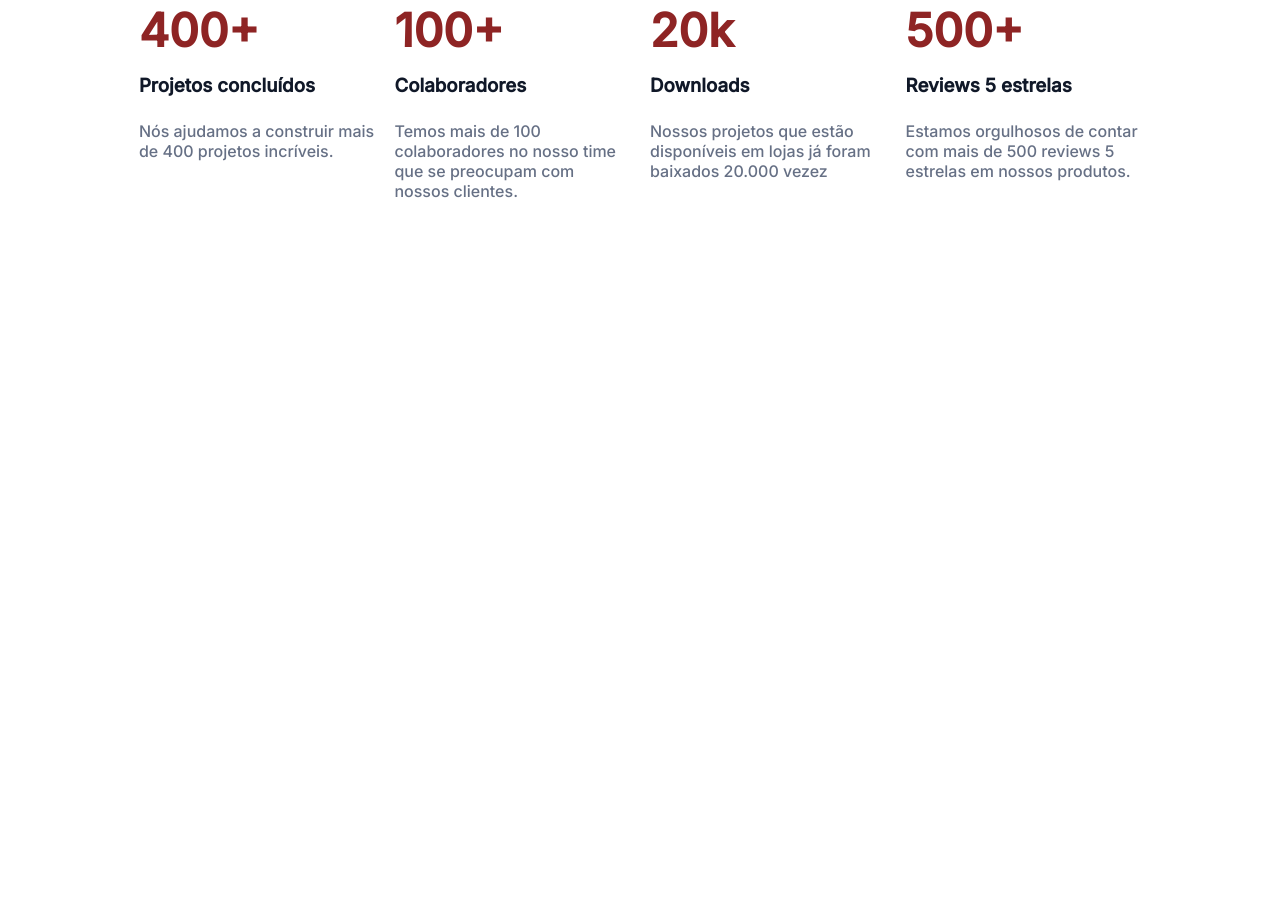
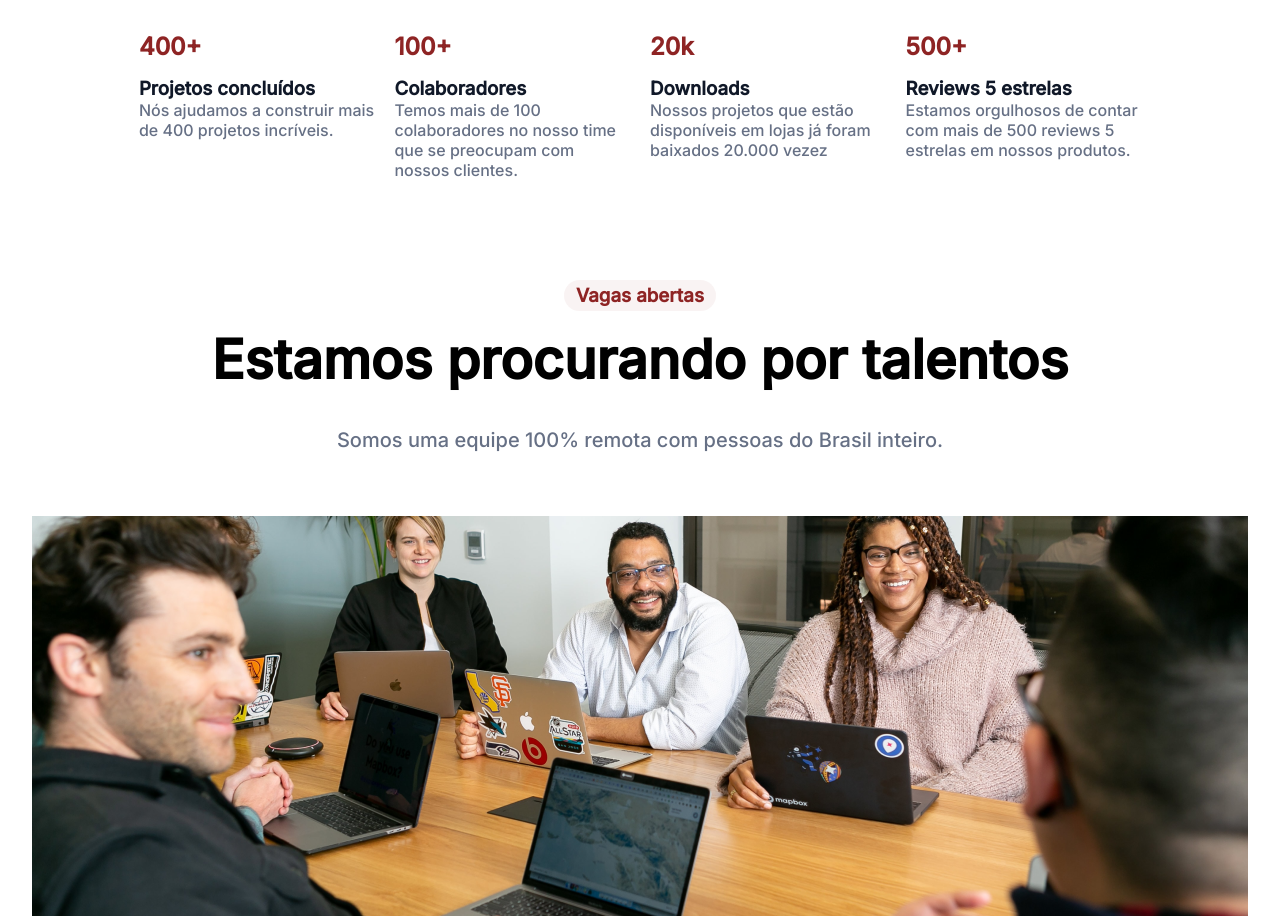
Before and after one commit to Driinho/7DaysOfCodeAlura, a plain HTML site: page HTML_CSS/view/index.html in a window 1280 px wide. Shown: the part 474-1390 px from the top of the page. Before the commit the page ends 800 px from the top, so only its background shows below. Drawn offline with Linux system fonts and the light colour scheme.

Commit message:
Começando section Vagas abertas

```diff
--- a/HTML_CSS/styles/style.css
+++ b/HTML_CSS/styles/style.css
@@ -144,12 +144,14 @@ header {
     padding-top: 6rem;
 }
 
-#sobre_nos h3 {
+.titulo {
     color: #8E2424;
     padding-bottom: 1.5rem;
+    display: flex;
+    justify-content: center;
 }
 
-#sobre_nos h1 {
+.subtitulo {
     font-size: 2.87rem;
     padding-bottom: 2.26rem;
 }
@@ -195,3 +197,31 @@ header {
     color: #667085;
     font-size: 1rem;
 }
+
+#vagas_abertas {
+    display: flex;
+    flex-direction: column;
+    justify-content: center;
+    align-items: center;
+    padding-top: 6.25rem;
+}
+
+#vagas_abertas .titulo {
+    background-color: rgba(142, 36, 36, 0.05);;
+    padding: 4px 12px;
+    border-radius: 16px;
+}
+
+#vagas_abertas .subtitulo {
+    font-size: 36px;
+    margin-top: 1rem;
+}
+
+#vagas_abertas p {
+    font-size: 20px;
+    color: #667085;
+}
+
+#vagas_abertas img {
+    padding-top: 4rem;
+}
--- a/HTML_CSS/view/index.html
+++ b/HTML_CSS/view/index.html
@@ -11,7 +11,7 @@
             href="https://fonts.googleapis.com/css2?family=Inter:wght@500&display=swap"
             rel="stylesheet"
         />
-        <link rel="icon" type="image/png" href="../images/worldwide 1 (Traced).png"/>
+        <link rel="icon" type="image/png" href="../images/logotipo.png"/>
         <title>OptimusTech</title>
     </head>
     <body>
@@ -21,7 +21,7 @@
                     <div id="container_nav">
                         <div id="logotipo">
                             <img
-                                src="../images/worldwide 1 (Traced).png"
+                                src="../images/logotipo.png"
                                 alt="planetinha"
                             />
                             <h3>OptimusTech</h3>
@@ -45,8 +45,12 @@
             </header>
             <section>
                 <div id="sobre_nos">
-                    <h3>Sobre nós</h3>
-                    <h1>Por que somos diferentes?</h1>
+                    <div class="titulo">
+                        <h3>Sobre nós</h3>
+                    </div>
+                    <div class="subtitulo">
+                        <h1>Por que somos diferentes?</h1>
+                    </div>
                     <div class="container_content">
                         <p>Nós focamos nos detalhes de tudo que fazemos. Tudo para ajudar as empresas de todo o mundo a se concentrarem naquilo que é realmente importante para elas.</p>
                     </div>
@@ -74,6 +78,18 @@
                     </div>
                 </div>
             </section>
+            <section>
+                <div id="vagas_abertas">
+                    <div class="titulo">
+                        <h3>Vagas abertas</h3>
+                    </div>
+                    <div class="subtitulo">
+                        <h1>Estamos procurando por talentos</h1>
+                    </div>
+                    <p>Somos uma equipe 100% remota com pessoas do Brasil inteiro.</p>
+                    <img src="../images/reuniao.png" alt="reunião">
+                </div>
+            </section>
         </div>
     </body>
 </html>
```
Also changed, not shown: HTML_CSS/images/logotipo.png (renamed from HTML_CSS/images/worldwide 1 (Traced).png), HTML_CSS/images/reuniao.png (added).
